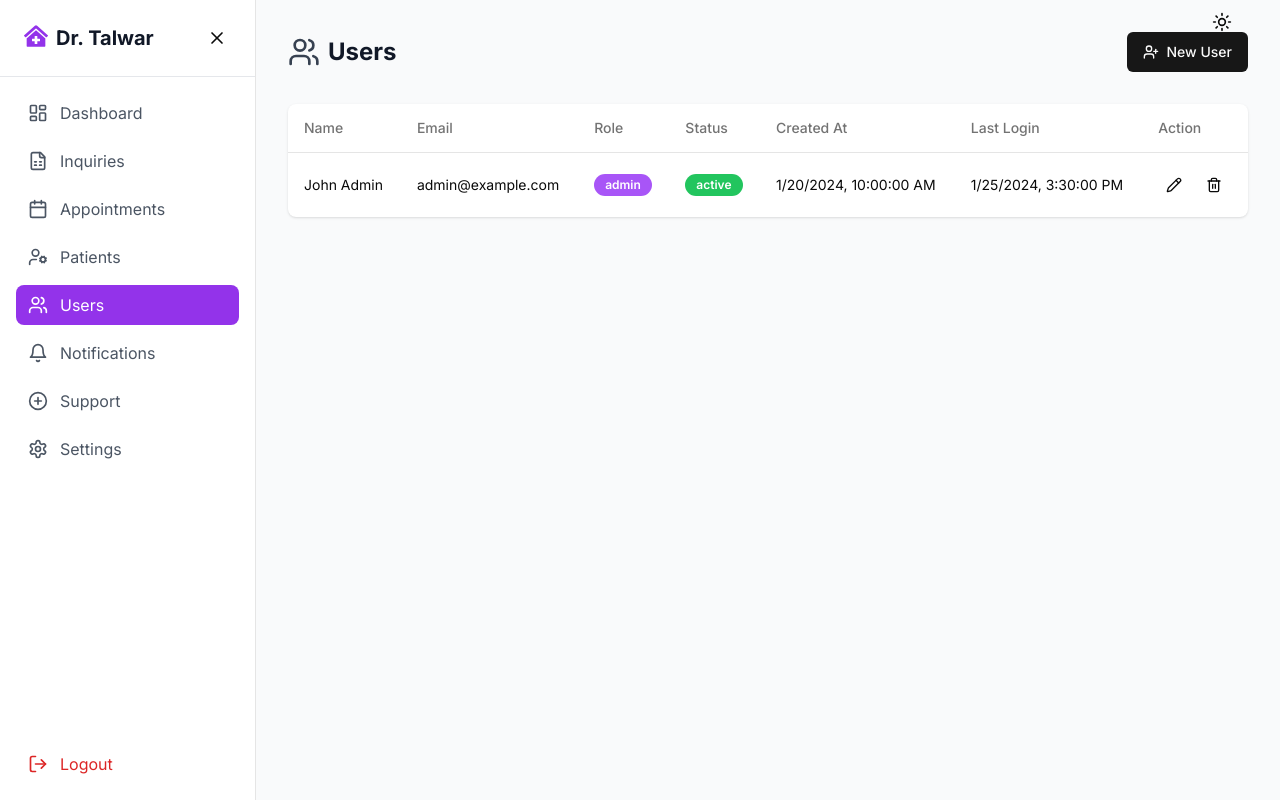
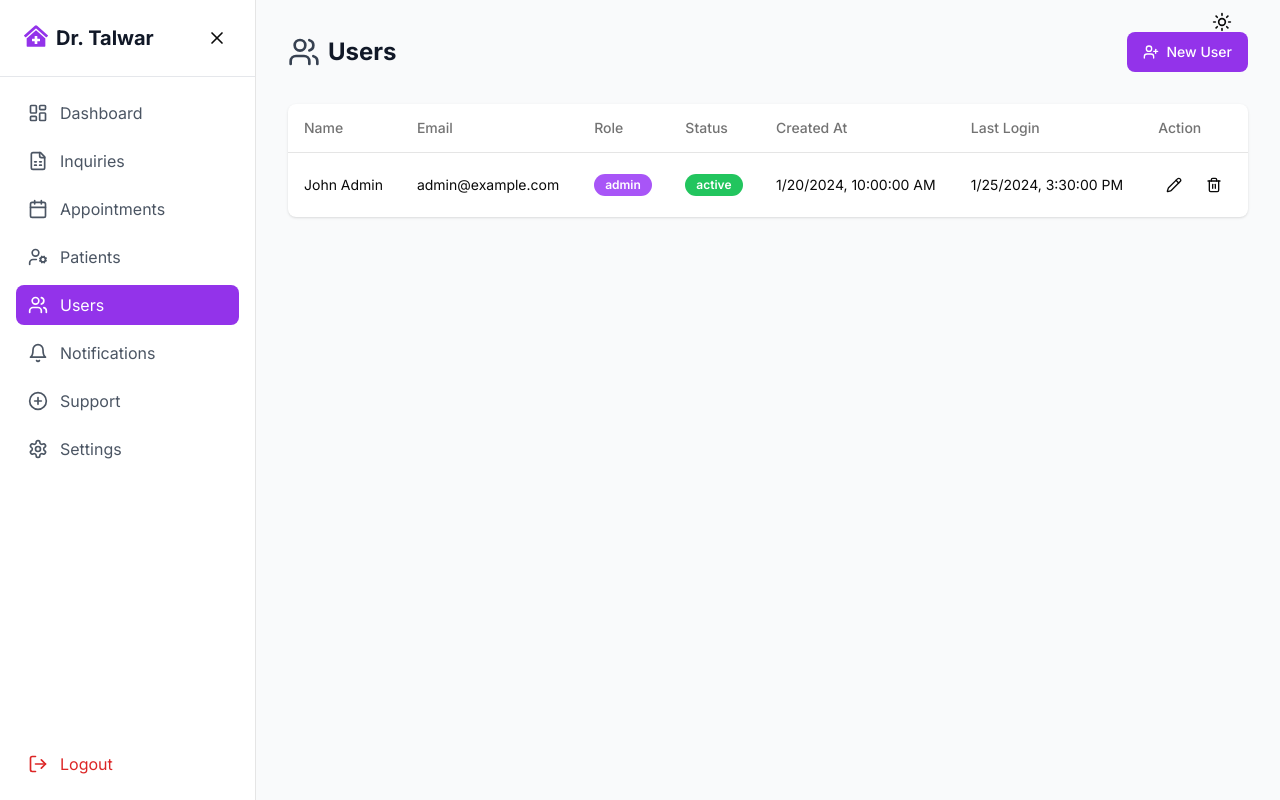
Before and after one commit to Medihox/medihox-frontend, a Next.js app: page /admin/users in a window 1280 px wide. Built offline with nearby package versions, Linux system fonts and the light colour scheme.

Commit message:
update: button

```diff
--- a/app/admin/users/page.tsx
+++ b/app/admin/users/page.tsx
@@ -126,9 +126,11 @@ export default function UsersPage() {
             <UsersIcon className="h-8 w-8 text-gray-700" />
             <h1 className="text-2xl font-bold text-gray-900">Users</h1>
           </div>
+
           <Dialog open={isAddDialogOpen} onOpenChange={setIsAddDialogOpen}>
             <DialogTrigger asChild>
-              <Button className="gap-2">
+              <Button className="flex items-center gap-2 px-4 py-2 bg-purple-600 text-white rounded-lg hover:bg-purple-700 transition-colors"
+              >
                 <UserPlus className="h-4 w-4" />
                 New User
               </Button>
```
